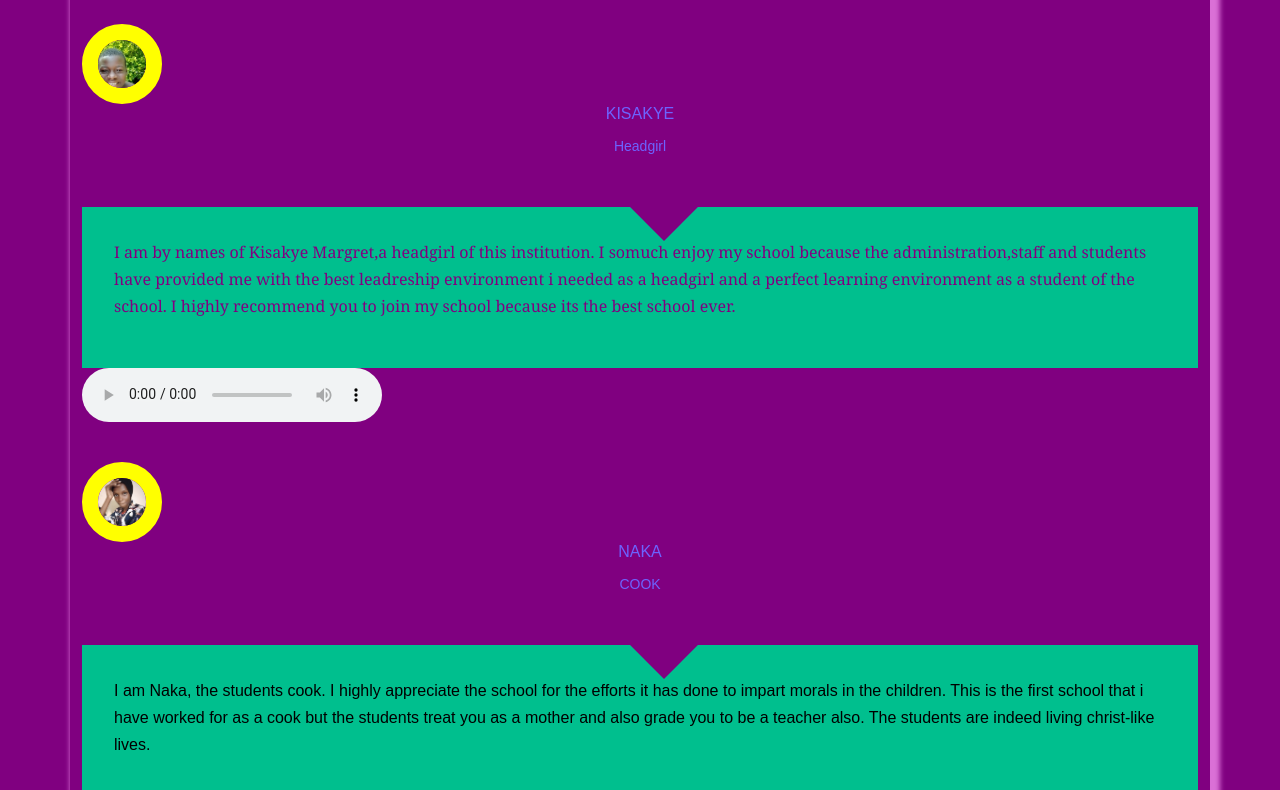
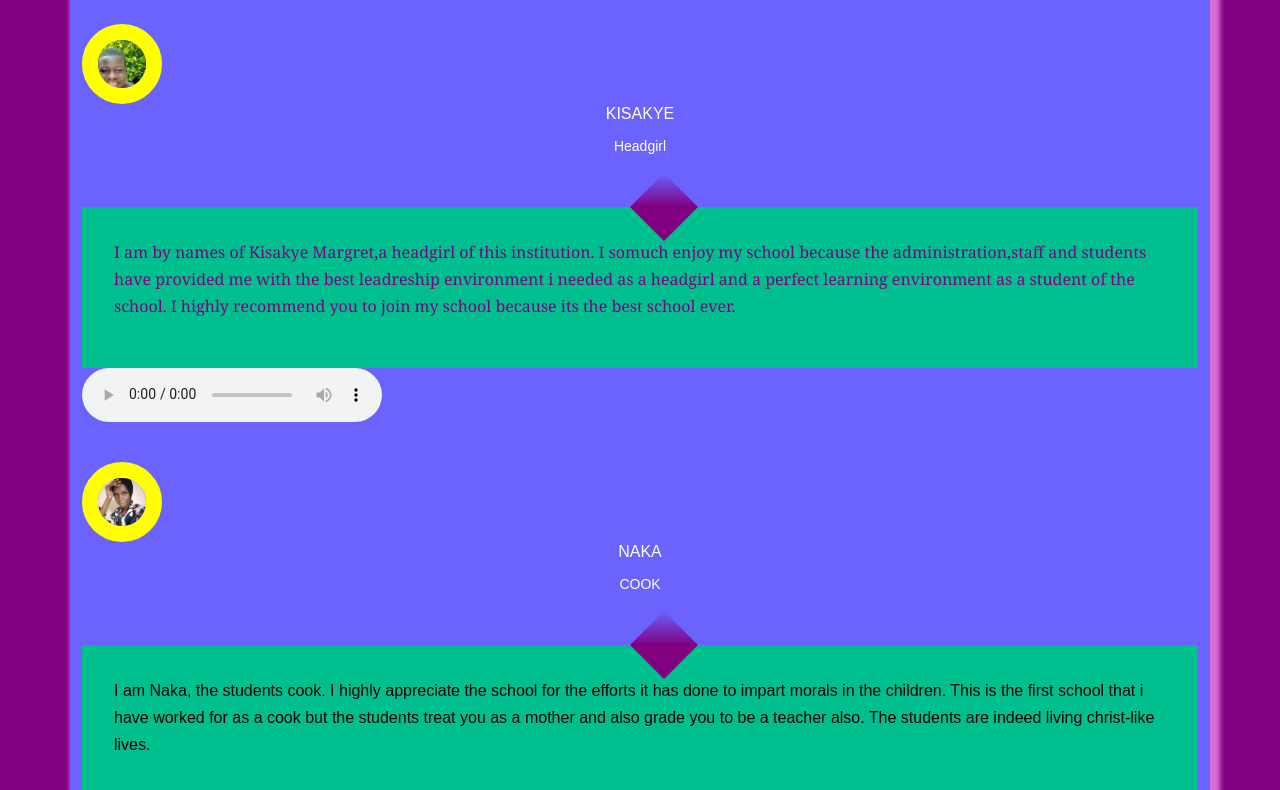
Before and after one commit to NANTEGEBABRAH/Dave, a plain HTML site: page about.html in a window 1280 px wide. Shown: the part 712-1502 px from the top of the page. Drawn offline with nearby package versions, Linux system fonts and the light colour scheme.

Commit message:
Update style.css

```diff
--- a/CSS/style.css
+++ b/CSS/style.css
@@ -29,7 +29,7 @@
 
 body    {
     line-height: 1.7;
-    color: var(--color-primary);
+    color: white;
     font-family: "Montserrat", sans-serif;
     background-color: purple;
 }
@@ -280,6 +280,7 @@ header  {
     overflow-x: hidden;
     position: relative;
     margin-bottom: 5rem;
+    background-color: #6c63ff;
 }
 
 .testimonial{
```
